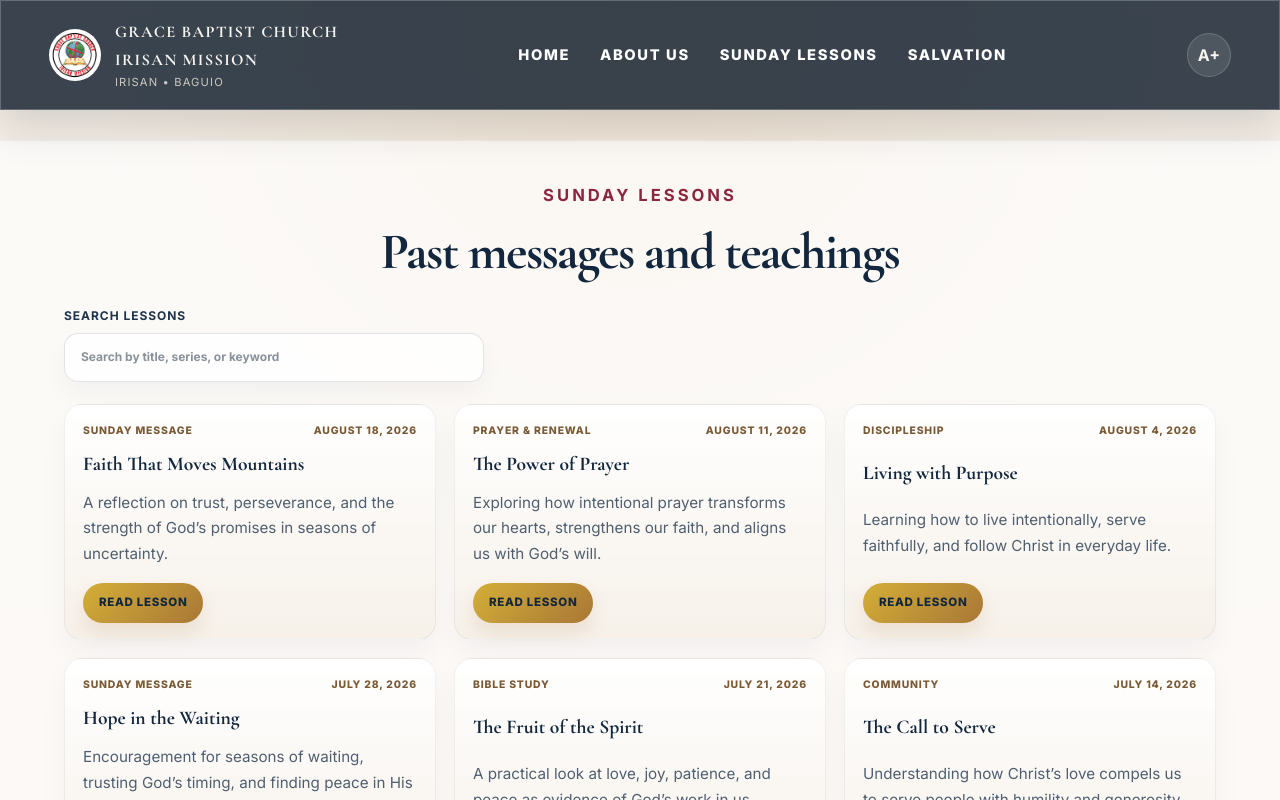
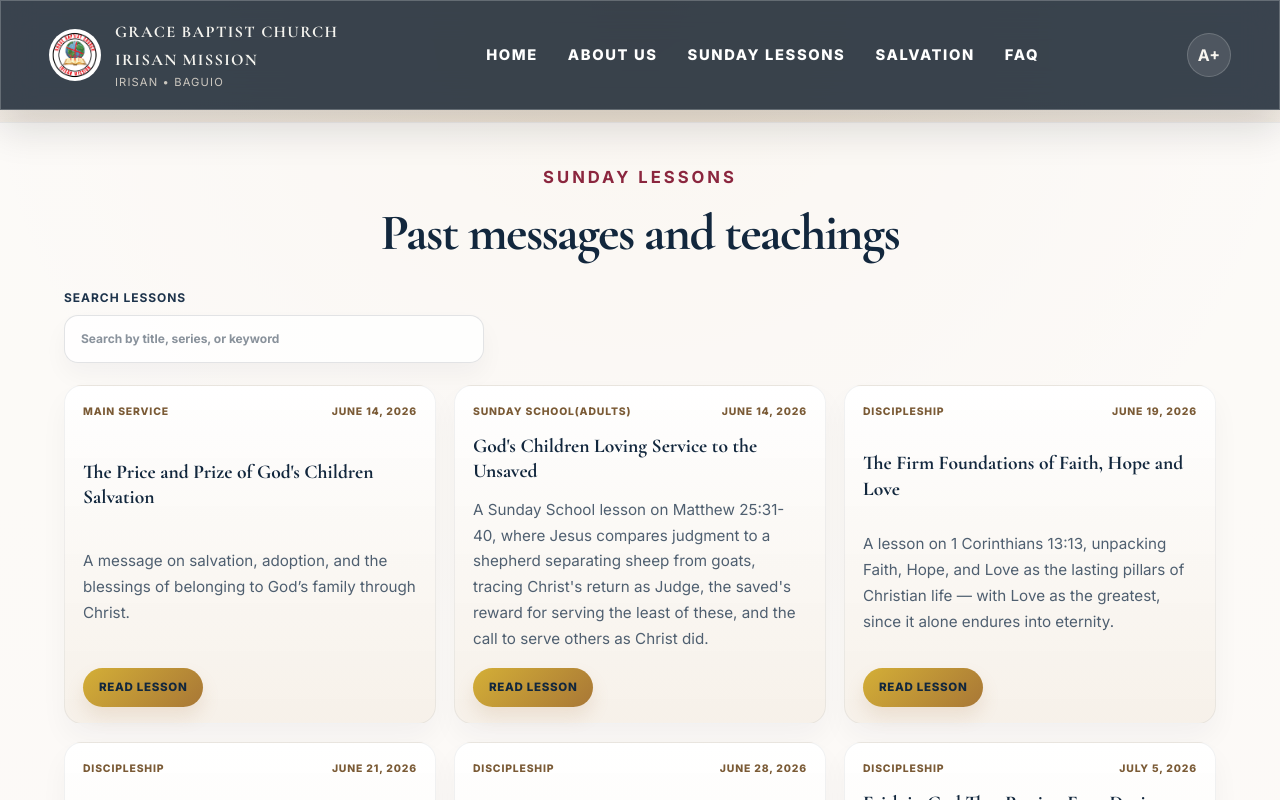
Before and after one commit to chipsimon6-debug/gbcirisan, a React (Vite) app in the folder client/: page /lessons in a window 1280 px wide. Shown: the top 800 px of the page. Built offline with nearby package versions, Linux system fonts and the light colour scheme.

Commit message:
add content for the bible lessons

```diff
--- a/client/src/App.css
+++ b/client/src/App.css
@@ -22,9 +22,11 @@
 }
 
 .site-header {
-  position: sticky;
+  position: fixed;
   top: 0;
-  z-index: 30;
+  left: 0;
+  right: 0;
+  z-index: 100;
   display: flex;
   align-items: center;
   justify-content: space-between;
@@ -38,6 +40,10 @@
   backdrop-filter: blur(16px);
   -webkit-backdrop-filter: blur(16px);
   box-shadow: 0 18px 40px rgba(12, 20, 31, 0.14);
+}
+
+.page-content {
+  padding-top: 92px;
 }
 
 .brand-block {
@@ -228,7 +234,7 @@
 }
 
 .page-content {
-  padding-top: 0;
+  padding-top: 92px;
 }
 
 .hero-banner {
@@ -889,6 +895,33 @@
   margin-top: 36px;
 }
 
+.faq-list {
+  display: grid;
+  gap: 18px;
+  max-width: 960px;
+  margin: 0 auto;
+}
+
+.faq-item {
+  padding: 22px 24px;
+  border-radius: 20px;
+  background: linear-gradient(180deg, rgba(255,255,255,0.9), rgba(246, 240, 232, 0.94));
+  border: 1px solid rgba(17, 33, 51, 0.06);
+  box-shadow: 0 16px 28px rgba(17, 30, 44, 0.04);
+}
+
+.faq-item h3 {
+  margin: 0 0 10px;
+  color: #12273d;
+  font-size: 1.35rem;
+}
+
+.faq-item p {
+  margin: 0;
+  color: #4c5d6e;
+  line-height: 1.8;
+}
+
 .info-card {
   position: relative;
   display: flex;
@@ -946,7 +979,7 @@
 }
 
 .principle-card::before {
-  content: '✦';
+  content: '✚';
   position: absolute;
   left: 18px;
   top: 20px;
@@ -1356,10 +1389,18 @@
 }
 
 @media (max-width: 1024px) {
+  .page-content {
+    padding-top: 104px;
+  }
+
   .site-header {
-    width: min(100%, calc(100% - 20px));
+    width: 100%;
+    max-width: 100%;
     flex-wrap: wrap;
     justify-content: center;
+    margin: 0;
+    left: 0;
+    right: 0;
   }
 
   .brand-block {
@@ -1430,11 +1471,21 @@
   }
 }
 
+@media (max-width: 988px) and (max-height: 803px) {
+  .brand-anchor {
+    display: none;
+  }
+}
+
 @media (max-width: 640px) {
   .app-shell {
     width: 100%;
     max-width: 100%;
     padding-top: 0;
+  }
+
+  .page-content {
+    padding-top: 82px;
   }
 
   .site-header {
--- a/client/src/App.jsx
+++ b/client/src/App.jsx
@@ -7,6 +7,7 @@ import HomePage from './pages/HomePage'
 import AboutUsPage from './pages/AboutUsPage'
 import SundayLessonsArchivePage from './pages/SundayLessonsArchivePage'
 import SalvationPage from './pages/SalvationPage'
+import FaqPage from './pages/FaqPage'
 
 function ScrollToTop() {
   const { pathname } = useLocation()
@@ -34,6 +35,7 @@ function App() {
             <Route path="/about" element={<AboutUsPage />} />
             <Route path="/lessons" element={<SundayLessonsArchivePage />} />
             <Route path="/salvation" element={<SalvationPage />} />
+            <Route path="/faq" element={<FaqPage />} />
           </Routes>
         </main>
 
--- a/client/src/components/Footer.jsx
+++ b/client/src/components/Footer.jsx
@@ -10,7 +10,7 @@ function Footer() {
             sharing the gospel.
           </p>
           <div className="social-links">
-            <a href="https://facebook.com" target="_blank" rel="noreferrer">Facebook</a>
+            <a href="https://www.facebook.com/groups/1917613778449953" target="_blank" rel="noreferrer">Facebook</a>
             <a href="https://instagram.com" target="_blank" rel="noreferrer">Instagram</a>
             <a href="https://youtube.com" target="_blank" rel="noreferrer">YouTube</a>
           </div>
--- a/client/src/components/SiteHeader.jsx
+++ b/client/src/components/SiteHeader.jsx
@@ -5,6 +5,7 @@ const navItems = [
   { label: 'About Us', href: '/about' },
   { label: 'Sunday Lessons', href: '/lessons' },
   { label: 'Salvation', href: '/salvation' },
+  { label: 'FAQ', href: '/faq' },
 ]
 
 function SiteHeader({ largeText, setLargeText }) {
--- /dev/null
+++ b/client/src/pages/FaqPage.jsx
@@ -0,0 +1,54 @@
+const faqs = [
+  {
+    question: 'What time are your worship services?',
+    answer:
+      'Sunday Worship begins at 9:30 AM, and Sunday School begins at 8:30 AM. Prayer Meeting is held every Saturday at 3:30 PM.',
+  },
+  {
+    question: 'Where are you located?',
+    answer:
+      'We are located in Irisan, Baguio City, and we welcome everyone to worship with us in Christ and fellowship in the gospel.',
+  },
+  {
+    question: 'Are visitors welcome?',
+    answer:
+      'Yes. We warmly welcome visitors, new believers, and families who want to learn more about Jesus Christ and grow in faith.',
+  },
+  {
+    question: 'What should I expect during a worship service?',
+    answer:
+      'You can expect prayer, biblical preaching, worship, and a warm and welcoming church family centered on the gospel of Jesus Christ.',
+  },
+  {
+    question: 'Do you have Bible study or discipleship classes?',
+    answer:
+      'Yes. We hold Sunday School and discipleship teachings that help believers grow in the Word of God and live faithfully in Christ.',
+  },
+  {
+    question: 'How can I contact the church?',
+    answer:
+      'You may contact us through the church office, social media, or the contact details listed in our footer and community pages.',
+  },
+]
+
+function FaqPage() {
+  return (
+    <section className="page-section">
+      <div className="section-heading centered">
+        <p className="eyebrow">FAQ</p>
+        <h1>Frequently Asked Questions</h1>
+      </div>
+
+      <div className="faq-list">
+        {faqs.map((item) => (
+          <article key={item.question} className="faq-item">
+            <h3>{item.question}</h3>
+            <p>{item.answer}</p>
+          </article>
+        ))}
+      </div>
+    </section>
+  )
+}
+
+export default FaqPage
--- a/client/src/pages/HomePage.jsx
+++ b/client/src/pages/HomePage.jsx
@@ -34,21 +34,21 @@ const sermons = [
     tag: 'Sunday Message',
     speaker: 'Pastor L. Gonzales',
     date: 'May 26',
-    image: 'https://images.unsplash.com/photo-1507692049790-de58290a4334?auto=format&fit=crop&w=900&q=80',
+    image: 'https://images.unsplash.com/photo-1516979187457-637abb4f9353?auto=format&fit=crop&w=900&q=80',
   },
   {
     title: 'Growing in Grace',
     tag: 'Series: Spiritual Formation',
     speaker: 'Teacher Team',
     date: 'May 19',
-    image: 'https://images.unsplash.com/photo-1507692049790-de58290a4334?auto=format&fit=crop&w=900&q=80',
+    image: 'https://images.unsplash.com/photo-1516979187457-637abb4f9353?auto=format&fit=crop&w=900&q=80',
   },
   {
     title: 'Living with Purpose',
     tag: 'Sunday Lessons',
     speaker: 'Ministry Leaders',
     date: 'May 12',
-    image: 'https://images.unsplash.com/photo-1507692049790-de58290a4334?auto=format&fit=crop&w=900&q=80',
+    image: 'https://images.unsplash.com/photo-1516979187457-637abb4f9353?auto=format&fit=crop&w=900&q=80',
   },
 ]
 
--- a/client/src/pages/SundayLessonsArchivePage.jsx
+++ b/client/src/pages/SundayLessonsArchivePage.jsx
@@ -1,47 +1,96 @@
-import { useMemo, useState } from 'react'
+import { useEffect, useMemo, useState } from 'react'
 
 const lessons = [
   {
-    title: 'Faith That Moves Mountains',
-    series: 'Sunday Message',
-    date: 'August 18, 2026',
-    summary: 'A reflection on trust, perseverance, and the strength of God’s promises in seasons of uncertainty.',
-    pdfUrl: '/lessons/faith-that-moves-mountains.pdf',
+    title: "The Price and Prize of God's Children Salvation",
+    series: 'Main Service',
+    date: 'June 14, 2026',
+    summary: 'A message on salvation, adoption, and the blessings of belonging to God’s family through Christ.',
+    pdfUrl: 'https://drive.google.com/file/d/1Mm8O_Dxpe4-NUxuZ1Q6k3ngVKJAbRp_S/view?usp=drive_link',
   },
   {
-    title: 'The Power of Prayer',
-    series: 'Prayer & Renewal',
-    date: 'August 11, 2026',
-    summary: 'Exploring how intentional prayer transforms our hearts, strengthens our faith, and aligns us with God’s will.',
-    pdfUrl: '/lessons/the-power-of-prayer.pdf',
+    title: "God's Children Loving Service to the Unsaved",
+    series: 'Sunday School(Adults)',
+    date: 'June 14, 2026',
+    summary: "A Sunday School lesson on Matthew 25:31-40, where Jesus compares judgment to a shepherd separating sheep from goats, tracing Christ's return as Judge, the saved's reward for serving the least of these, and the call to serve others as Christ did.",
+    pdfUrl: 'https://drive.google.com/file/d/1f3AoqdGigIbV4d21HlPH8RUzHyTYQSt6/view?usp=drive_link',
   },
   {
-    title: 'Living with Purpose',
+    title: 'The Firm Foundations of Faith, Hope and Love',
     series: 'Discipleship',
-    date: 'August 4, 2026',
-    summary: 'Learning how to live intentionally, serve faithfully, and follow Christ in everyday life.',
-    pdfUrl: '/lessons/living-with-purpose.pdf',
+    date: 'June 19, 2026',
+    summary: 'A lesson on 1 Corinthians 13:13, unpacking Faith, Hope, and Love as the lasting pillars of Christian life — with Love as the greatest, since it alone endures into eternity.',
+    pdfUrl: 'https://drive.google.com/file/d/1Y30-omQfZftSB-_6KLzrzLha1q1Kj1QH/view?usp=drive_link',
   },
   {
-    title: 'Hope in the Waiting',
-    series: 'Sunday Message',
-    date: 'July 28, 2026',
-    summary: 'Encouragement for seasons of waiting, trusting God’s timing, and finding peace in His presence.',
-    pdfUrl: '/lessons/hope-in-the-waiting.pdf',
+    title: 'Knowing the Heart of Our Father God',
+    series: 'Discipleship',
+    date: 'June 21, 2026',
+    summary: "A Father's Day message revealing three qualities of God as the perfect Heavenly Father — His constant presence, His provision through Christ, and His pardon and grace — closing with stories illustrating a father's sacrificial love.",
+    pdfUrl: 'https://drive.google.com/file/d/1YSdUAHEGeKgIU9X_h6ALHq6NGLqO-M2I/view?usp=drive_link',
   },
   {
-    title: 'The Fruit of the Spirit',
-    series: 'Bible Study',
-    date: 'July 21, 2026',
-    summary: 'A practical look at love, joy, patience, and peace as evidence of God’s work in us.',
-    pdfUrl: '/lessons/the-fruit-of-the-spirit.pdf',
+    title: 'THE DOCTRINE OF REDEMPTION and RECONCILIATION',
+    series: 'Discipleship',
+    date: 'June 28, 2026',
+    summary: "A skeletal outline explaining Redemption (the price paid to rescue us from sin's penalty) and Reconciliation (the restored relationship with God) as two inseparable, Christ-purchased truths of salvation.",
+    pdfUrl: 'https://drive.google.com/file/d/1agXRf1CkEFkVUDdxUAToQwswMBP1b_ax/view?usp=drive_link',
   },
   {
-    title: 'The Call to Serve',
-    series: 'Community',
-    date: 'July 14, 2026',
-    summary: 'Understanding how Christ’s love compels us to serve people with humility and generosity.',
-    pdfUrl: '/lessons/the-call-to-serve.pdf',
+    title: 'Faith in God That Persists Even During Struggles in Life',
+    series: 'Discipleship',
+    date: 'July 5, 2026',
+    summary: "A Sunday School lesson on Noah's faith (Hebrews 11:7, Genesis 6:9–22), outlining three marks of true faith — believing God's warning, obeying with godly fear, and receiving God's reward — with cross-references (2 Peter 3:3-7, Romans 10:17, James 2:17-18, Genesis 6:22, Romans 4:3, Ephesians 2:8-9) and applications for the reader's own life.",
+    pdfUrl: 'https://drive.google.com/file/d/1MLnSm68myWw7-bcpmxE_xWmxhKLNdklH/view?usp=drive_link',
+  },
+  {
+    title: 'The Greatest Test of Loyalty to God',
+    series: 'Discipleship',
+    date: 'July 12, 2026',
+    summary: "A lesson on Abraham's test of faith in Genesis 22:1–19, examining three foundations of loyalty to God — prompt surrender, profound steadfastness, and providential sacrifice — closing with a challenge to self-examination and a prayer of surrender.",
+    pdfUrl: 'https://drive.google.com/file/d/1zWL7MXFcym5kDkBQqM6RZ4repykjZigp/view?usp=drive_link',
+  },
+  {
+    title: 'The Power of Deception (Cheating or Lying)',
+    series: 'Discipleship',
+    date: 'July 19, 2026',
+    summary: "A message on deception rooted in Romans 15:4-5 and Proverbs 3:5-6, tracing sin's entry through Adam's disobedience, defining biblical deception, and surveying biblical examples of cheating/being cheated plus two fables, closing with a call to honesty and integrity.",
+    pdfUrl: 'https://drive.google.com/file/d/1jl5NB3o8pj_wIqcP8HixJGlgghzKBzFu/view?usp=drive_link',
+  },
+  {
+    title: 'THE SACRED SUPPER OF OUR SAVIOR',
+    series: 'Discipleship',
+    date: 'July 26, 2026',
+    summary: "A lesson on 1 Corinthians 11:23–30, structured around 3 Looks — self-examination, remembrance, and forward-looking hope — leading into the distribution of the Lord's Supper.",
+    pdfUrl: 'https://drive.google.com/file/d/1Ly82i5P3Yz7Q-N1L4Vq64jAhSEjPeWY9/view?usp=drive_link',
+  },
+  {
+    title: 'The Story of Comparisons',
+    series: 'Discipleship',
+    date: 'July 26, 2026',
+    summary: "Sermon on Romans 5:12–21 contrasting Adam and Christ as Two Representatives — structured around the Problem (inherited sin), the Penalty (reign of death), and the Provision (abounding grace) — concluding with an invitation to receive salvation.",
+    pdfUrl: 'https://drive.google.com/file/d/1ea-TfmWBHSw4cElJf8uwhdkVxMbk-xdF/view?usp=drive_link',
+  },
+  {
+    title: "God's Design of Salvation — From Destiny to Glory",
+    series: 'Discipleship',
+    date: 'August 2, 2026',
+    summary: "A message on God's full plan of salvation in three points — Predestined Purpose, Providential Perseverance, and Perfect Presentation — closing with assurance that a believer's past, present, and future are all secured in God's plan.",
+    pdfUrl: 'https://drive.google.com/file/d/1ea-TfmWBHSw4cElJf8uwhdkVxMbk-xdF/view?usp=drive_link',
+  },
+  {
+    title: 'The Purposeful Plan of God',
+    series: 'Discipleship',
+    date: 'August 9, 2026',
+    summary: "The lesson unpacks Ecclesiastes 3:9–14 in three points — God's sovereign control over life's timing, the sacred contentment found in daily work as God's gift, and the eternal, unchanging nature of His plans — closing with a call to trust God's timing and rest in His eternal promise.",
+    pdfUrl: 'https://drive.google.com/file/d/1WSV7KEDpxUyvMtDqGVquHsy4l7p5D3uB/view?usp=drive_link',
+  },
+  {
+    title: 'The Purposeful Plan of God',
+    series: 'Discipleship',
+    date: 'August 9, 2026',
+    summary: "The lesson unpacks Ecclesiastes 3:9–14 in three points — God's sovereign control over life's timing, the sacred contentment found in daily work as God's gift, and the eternal, unchanging nature of His plans — closing with a call to trust God's timing and rest in His eternal promise.",
+    pdfUrl: 'https://drive.google.com/file/d/1WSV7KEDpxUyvMtDqGVquHsy4l7p5D3uB/view?usp=drive_link',
   },
 ]
 
@@ -65,11 +114,18 @@ function SundayLessonsArchivePage() {
   }, [searchTerm])
 
   const totalPages = Math.max(1, Math.ceil(filteredLessons.length / LESSONS_PER_PAGE))
+  const effectivePage = Math.min(Math.max(currentPage || 1, 1), totalPages)
+
+  useEffect(() => {
+    if (currentPage !== effectivePage) {
+      setCurrentPage(effectivePage)
+    }
+  }, [currentPage, effectivePage])
 
   const paginatedLessons = useMemo(() => {
-    const startIndex = (currentPage - 1) * LESSONS_PER_PAGE
+    const startIndex = (effectivePage - 1) * LESSONS_PER_PAGE
     return filteredLessons.slice(startIndex, startIndex + LESSONS_PER_PAGE)
-  }, [currentPage, filteredLessons])
+  }, [effectivePage, filteredLessons])
 
   const handleSearchChange = (value) => {
     setSearchTerm(value)
@@ -129,20 +185,20 @@ function SundayLessonsArchivePage() {
                 type="button"
                 className="pagination-btn"
                 onClick={() => setCurrentPage((page) => Math.max(1, page - 1))}
-                disabled={currentPage === 1}
+                disabled={effectivePage === 1}
               >
                 Previous
               </button>
 
               <span className="pagination-status">
-                Page {currentPage} of {totalPages}
+                Page {effectivePage} of {totalPages}
               </span>
 
               <button
                 type="button"
                 className="pagination-btn"
                 onClick={() => setCurrentPage((page) => Math.min(totalPages, page + 1))}
-                disabled={currentPage === totalPages}
+                disabled={effectivePage === totalPages}
               >
                 Next
               </button>
```
